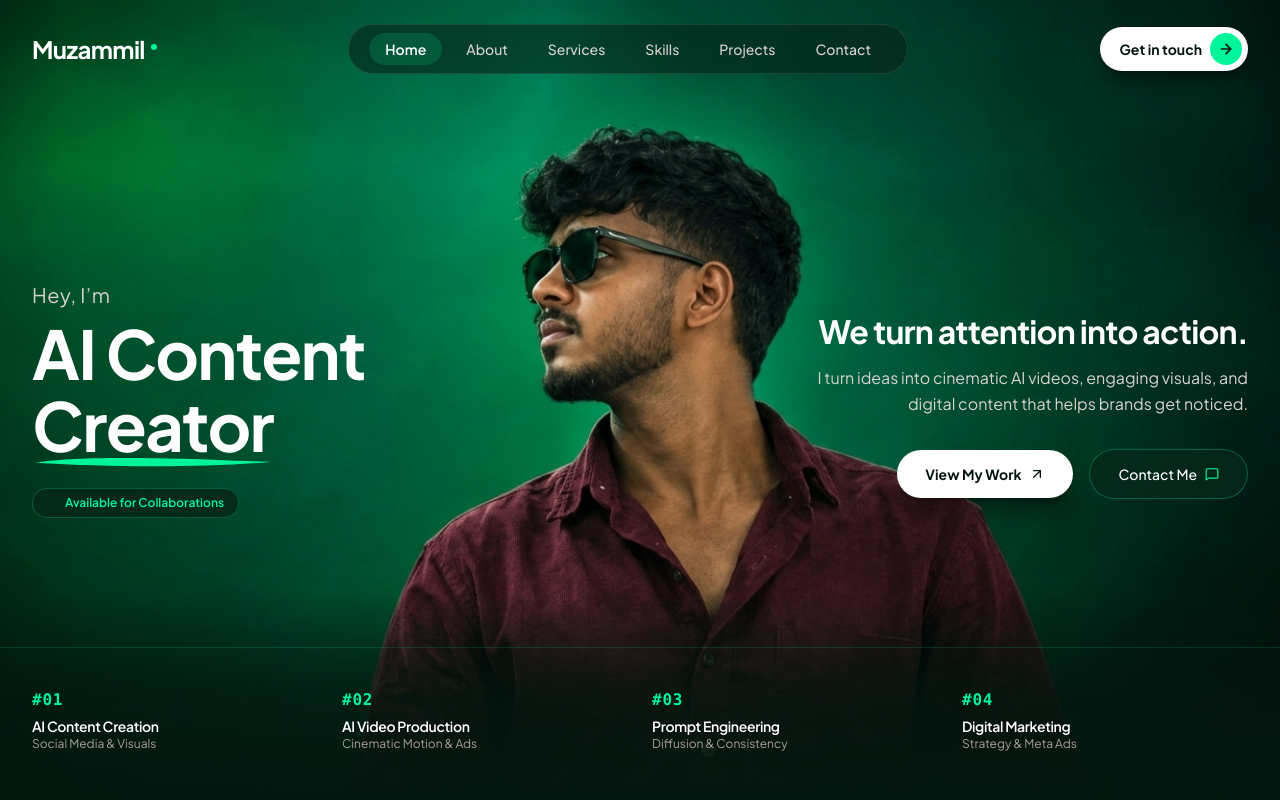
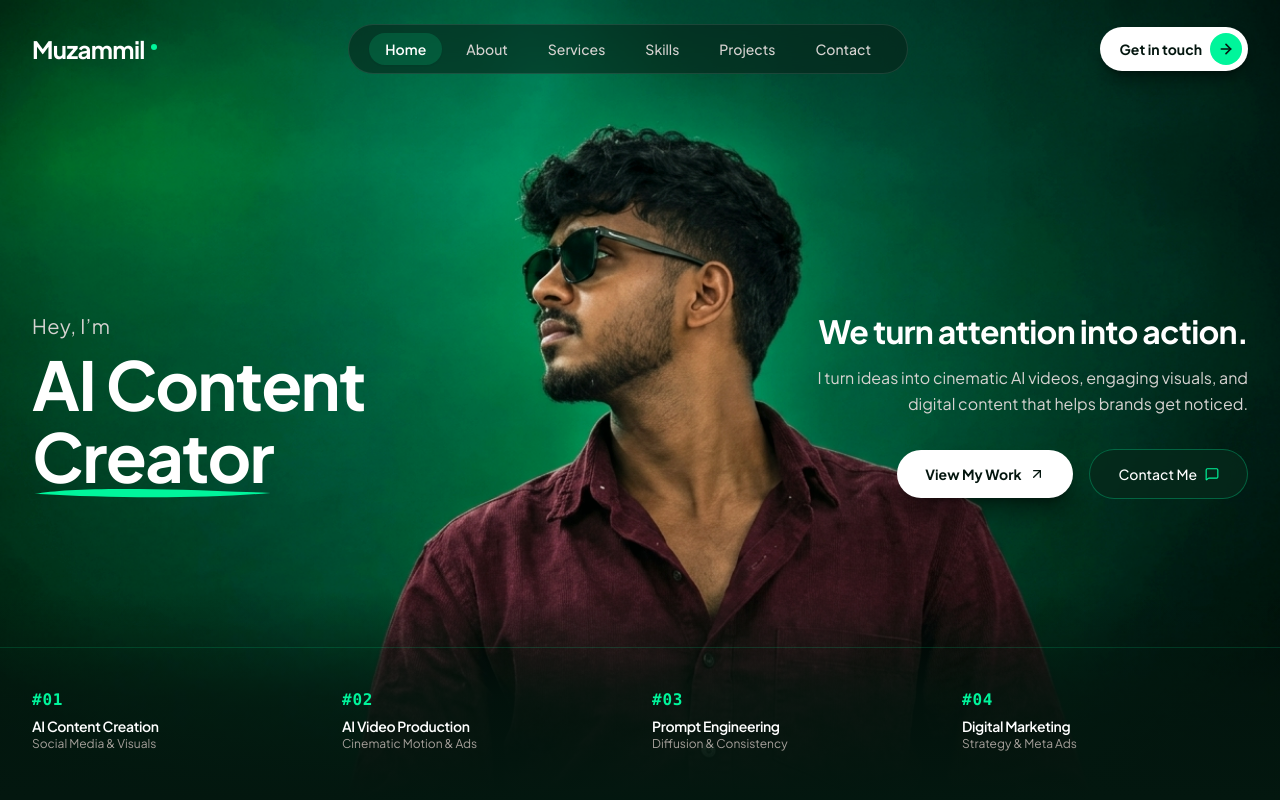
Before and after one commit to muzuhp8480-collab/muzammil-portfolio, a React (Vite) app: page / in a window 1280 px wide. Shown: the top 800 px of the page. Built offline with nearby package versions, Linux system fonts and the light colour scheme.

Commit message:
Remove available for collaborations badge from hero section

```diff
--- a/src/components/Hero.jsx
+++ b/src/components/Hero.jsx
@@ -91,12 +91,6 @@ export default function Hero({ onOpenContact, onExploreWork }) {
               </span>
             </h1>
 
-            {/* Mobile / Tablet Badge */}
-            <div className="mt-4 sm:mt-6 mb-2 flex items-center gap-2.5 px-3.5 py-1.5 rounded-full bg-[#06291b]/90 border border-[#00f59b]/25 text-[#00f59b] text-xs font-semibold">
-              <span className="w-2 h-2 rounded-full bg-[#00f59b] animate-ping" />
-              <span>Available for Collaborations</span>
-            </div>
-
             {/* Mobile & Tablet Dedicated Portrait Card */}
             <div className="lg:hidden w-full max-w-[260px] sm:max-w-[300px] aspect-[4/5] mx-auto my-5 relative rounded-3xl overflow-hidden border border-[#00f59b]/30 shadow-2xl bg-[#03150e]">
               <img
```
